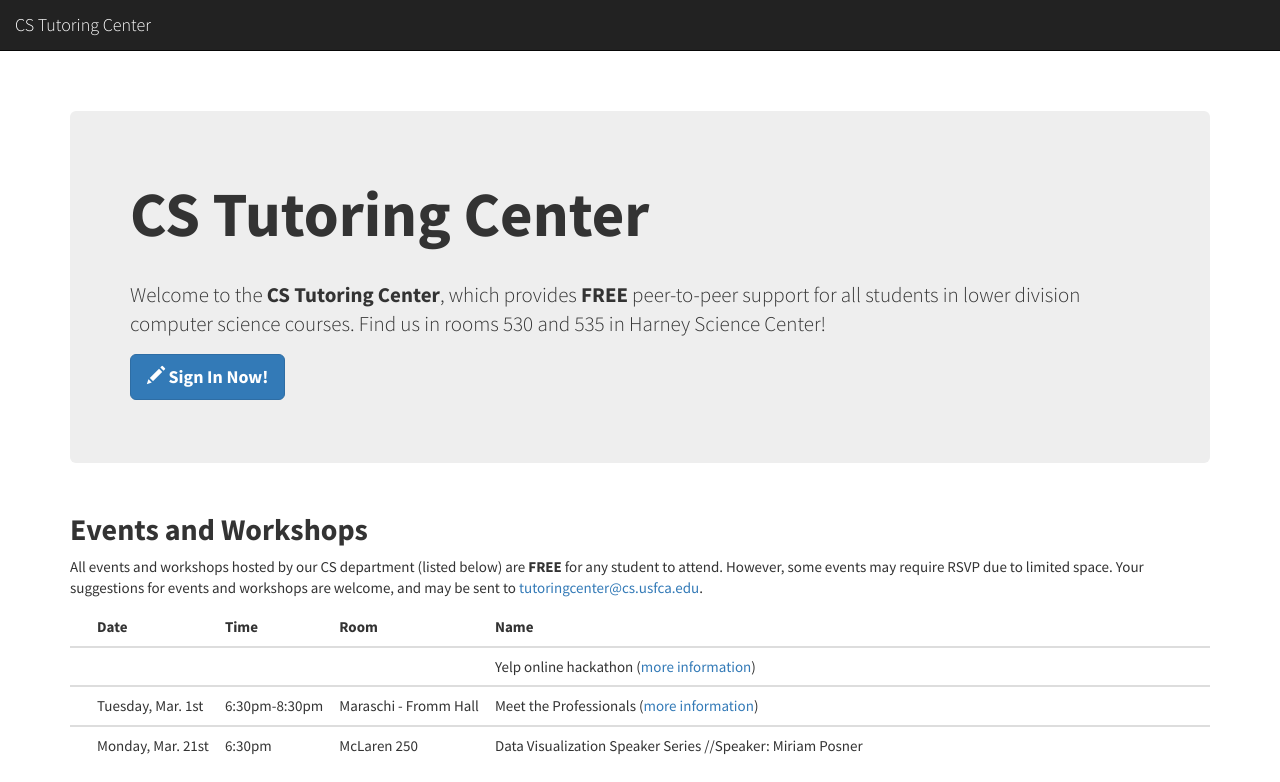
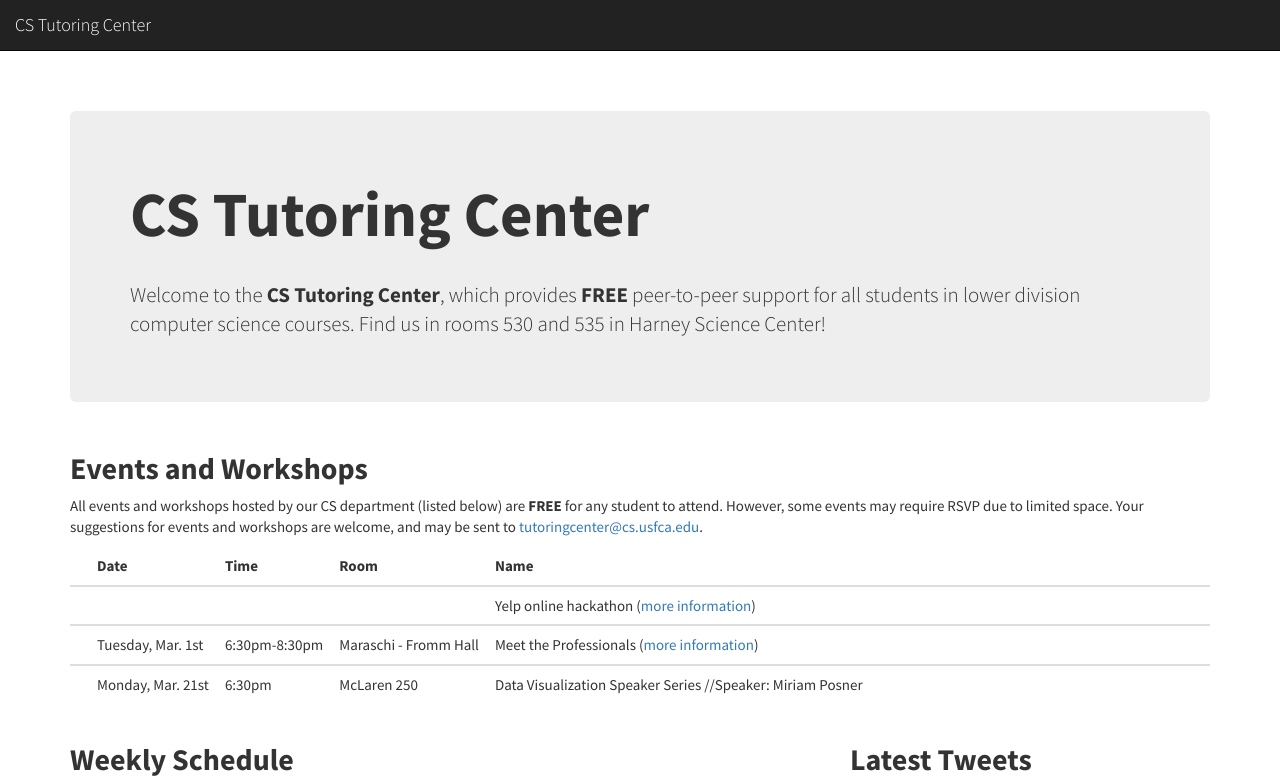
Before and after one commit to CSTutors/CSTutors.github.io, a Jekyll site: the page built from index.html, in a window 1280 px wide and 900 px high, cut to the strip 0-782 px from the top of the window. Built offline with Jekyll 4.4.1, drawn with Linux system fonts in a browser that asks for light colours; nearby versions of some CDN libraries; comment, search, counter and statistics services are not loaded.

Commit message:
update button

```diff
--- a/index.html
+++ b/index.html
@@ -11,7 +11,7 @@ title: Home
             <br/>
             <p class="lead">Welcome to the <strong>CS Tutoring Center</strong>, which provides <strong>FREE</strong> peer-to-peer support for all students in lower division computer science courses. Find us in rooms 530 and 535 in Harney Science Center!</p>
 
-        	<p><a href="https://docs.google.com/a/dons.usfca.edu/forms/d/1BwuIzjsLFqnU6_7HfOuR_7OO7UNmVjHeBbHR3gd4kbk/viewform" class="btn btn-primary btn-lg"><strong><span class="glyphicon glyphicon-pencil"></span> Sign In Now!</strong></a></p>
+        	<!--<p><a href="https://docs.google.com/a/dons.usfca.edu/forms/d/1BwuIzjsLFqnU6_7HfOuR_7OO7UNmVjHeBbHR3gd4kbk/viewform" class="btn btn-primary btn-lg"><strong><span class="glyphicon glyphicon-pencil"></span> Sign In Now!</strong></a></p>//-->
         </div>
     </div>
 </div>
```
